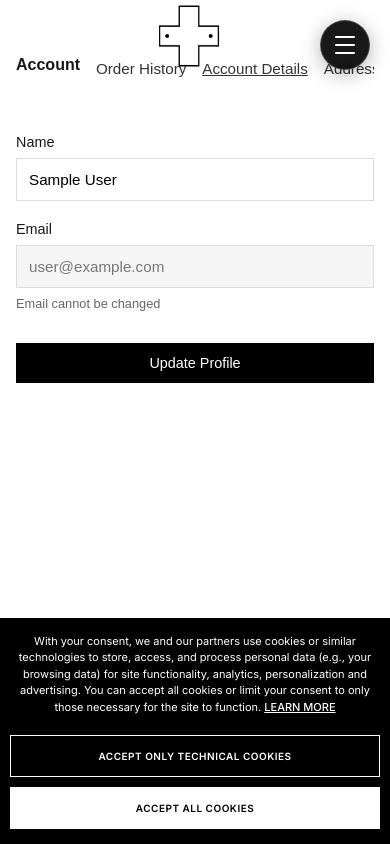
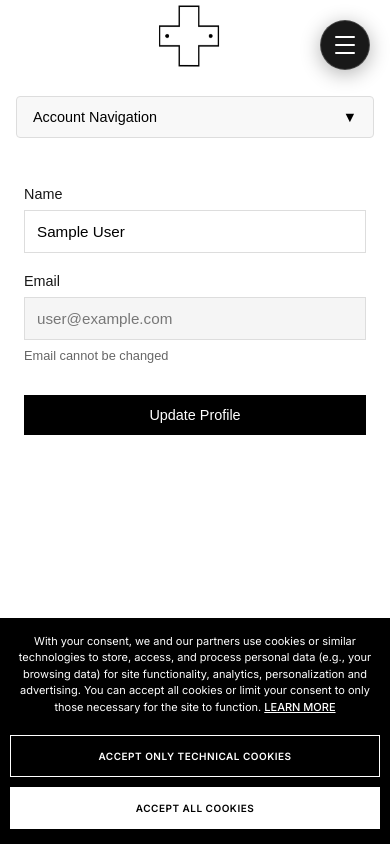
Before and after one commit to emanakin/santowrldwide-site, a Next.js app: page /account/details in a window 390 px wide. Shown: the top 844 px of the page. Built offline with nearby package versions, Linux system fonts and the light colour scheme; no server answers; sample sign-in values are in the browser's storage; a web font is replaced by a local one.

Commit message:
Enhance About page video transitions with safe play/pause functions and timeout management. Refactor AccountNav for mobile responsiveness with a toggle feature. Update Footer to include a newsletter subscription popup. Adjust Wishlist and Account styles for improved layout and responsiveness.

```diff
--- a/src/app/(app)/account/layout.tsx
+++ b/src/app/(app)/account/layout.tsx
@@ -7,10 +7,6 @@ interface AccountLayoutProps {
 }
 
 export default function AccountLayout({ children }: AccountLayoutProps) {
-  // Server component - no useAuth hook here
-  // In real implementation, you'd use server session validation
-  // For now we'll use client-side protection in each page
-
   return (
     <div className={styles.accountContainer}>
       <div className={styles.accountContent}>
--- a/src/app/(app)/account/wishlist/page.tsx
+++ b/src/app/(app)/account/wishlist/page.tsx
@@ -45,7 +45,6 @@ export default function WishlistPage() {
   return (
     <div className={styles.container}>
       <div className={styles.header}>
-        <h1 className={styles.title}>My Wishlist</h1>
         {wishlistCount > 0 && (
           <div className={styles.headerActions}>
             <span className={styles.count}>{wishlistCount} items</span>
--- a/src/components/account/AccountNav.tsx
+++ b/src/components/account/AccountNav.tsx
@@ -1,17 +1,17 @@
 "use client";
 
-import React from "react";
+import { usePathname, useRouter } from "next/navigation";
 import Link from "next/link";
-import { usePathname } from "next/navigation";
-import { useRouter } from "next/navigation";
+import { useState } from "react";
 import styles from "@/styles/account/Account.module.css";
+import { logoutService } from "@/services/client/auth";
 import { useAuth } from "@/context/AuthContext";
-import { logoutService } from "@/services/client/auth";
 
 export default function AccountNav() {
   const pathname = usePathname();
   const router = useRouter();
   const { setUser } = useAuth();
+  const [isMobileNavOpen, setIsMobileNavOpen] = useState(false);
 
   const handleLogout = async () => {
     try {
@@ -27,11 +27,77 @@ export default function AccountNav() {
     return pathname === path;
   };
 
+  const toggleMobileNav = () => {
+    setIsMobileNavOpen(!isMobileNavOpen);
+  };
+
+  const closeMobileNav = () => {
+    setIsMobileNavOpen(false);
+  };
+
   return (
-    <nav
-      className={styles.accountNav}
-      style={{ position: "relative", zIndex: 10 }}
+    <>
+      {/* Mobile Navigation Toggle */}
+      <button
+        className={`${styles.mobileNavToggle} ${isMobileNavOpen ? styles.open : ""}`}
+        onClick={toggleMobileNav}
       >
+        Account Navigation
+      </button>
+
+      {/* Mobile Navigation Content */}
+      <div
+        className={`${styles.mobileNavContent} ${isMobileNavOpen ? styles.open : ""}`}
+      >
+        <Link
+          href="/account/orders"
+          className={`${styles.accountNavLink} ${
+            isActive("/account/orders") ? styles.activeLink : ""
+          }`}
+          onClick={closeMobileNav}
+        >
+          Order History
+        </Link>
+        <Link
+          href="/account/details"
+          className={`${styles.accountNavLink} ${
+            isActive("/account/details") ? styles.activeLink : ""
+          }`}
+          onClick={closeMobileNav}
+        >
+          Account Details
+        </Link>
+        <Link
+          href="/account/addresses"
+          className={`${styles.accountNavLink} ${
+            isActive("/account/addresses") ? styles.activeLink : ""
+          }`}
+          onClick={closeMobileNav}
+        >
+          Addresses
+        </Link>
+        <Link
+          href="/account/wishlist"
+          className={`${styles.accountNavLink} ${
+            isActive("/account/wishlist") ? styles.activeLink : ""
+          }`}
+          onClick={closeMobileNav}
+        >
+          Wishlist
+        </Link>
+        <button
+          onClick={() => {
+            handleLogout();
+            closeMobileNav();
+          }}
+          className={styles.accountNavLink}
+        >
+          Log out
+        </button>
+      </div>
+
+      {/* Desktop Navigation */}
+      <nav className={styles.accountNav}>
         <div className={styles.accountNavHeader}>Account</div>
         <Link
           href="/account/orders"
@@ -69,5 +135,6 @@ export default function AccountNav() {
           Log out
         </button>
       </nav>
+    </>
   );
 }
--- a/src/components/home/Footer.tsx
+++ b/src/components/home/Footer.tsx
@@ -1,9 +1,41 @@
-import React from "react";
+"use client";
+
+import React, { useState } from "react";
 import Link from "next/link";
+import NewsletterPopup from "../popups/NewsletterPopup";
 import styles from "../../styles/Footer.module.css";
 
 const Footer = () => {
+  const [showNewsletterPopup, setShowNewsletterPopup] = useState(false);
+
+  const handleNewsletterClick = (e: React.MouseEvent) => {
+    e.preventDefault();
+    setShowNewsletterPopup(true);
+  };
+
+  const handleNewsletterSubmit = async (email: string, phone?: string) => {
+    try {
+      const response = await fetch("/api/subscribe", {
+        method: "POST",
+        headers: {
+          "Content-Type": "application/json",
+        },
+        body: JSON.stringify({ email, phone }),
+      });
+
+      if (!response.ok) {
+        throw new Error("Subscription failed");
+      }
+
+      // Success is handled by the popup component
+    } catch (error) {
+      console.error("Newsletter subscription error:", error);
+      throw error; // Re-throw to let popup handle the error display
+    }
+  };
+
   return (
+    <>
       <footer className={styles.footer}>
         <div className={styles.linksContainer}>
           <div className={styles.linkColumn}>
@@ -16,9 +48,13 @@ const Footer = () => {
           </div>
 
           <div className={styles.linkColumn}>
-          <Link href="#newsletter" className={styles.link}>
+            <button
+              onClick={handleNewsletterClick}
+              className={styles.link}
+              style={{ background: "none", border: "none", cursor: "pointer" }}
+            >
               Newsletter
-          </Link>
+            </button>
             <Link href="/policy" className={styles.link}>
               Terms & Conditions
             </Link>
@@ -59,6 +95,13 @@ const Footer = () => {
           </Link>
         </div>
       </footer>
+
+      <NewsletterPopup
+        isVisible={showNewsletterPopup}
+        onClose={() => setShowNewsletterPopup(false)}
+        onSubmit={handleNewsletterSubmit}
+      />
+    </>
   );
 };
 
--- a/src/styles/account/Account.module.css
+++ b/src/styles/account/Account.module.css
@@ -3,30 +3,33 @@
   width: 100%;
   max-width: 1200px;
   margin: 0 auto;
-  padding: 2rem 1rem;
+  padding: 2rem 1rem 2rem 1rem; /* Increased top padding */
   position: relative;
 }
 
 .accountContent {
   display: flex;
+  justify-content: center;
   position: relative;
   min-height: 400px;
 }
 
 .accountSidebar {
-  width: 250px;
+  width: fit-content;
   position: absolute;
-  left: 0;
+  left: 50%;
   top: 0;
-  z-index: 10;
+  transform: translateX(-600px); /* Move left by half container width */
+  z-index: 100;
 }
 
 .accountMain {
   width: 100%;
-  padding-left: 280px;
+  max-width: 800px;
   display: flex;
   flex-direction: column;
-  align-items: flex-start;
+  align-items: center;
+  margin: 0 auto;
 }
 
 .accountTitle {
@@ -39,9 +42,6 @@
 .accountNav {
   display: flex;
   flex-direction: column;
-  padding-top: 2rem;
-  background: #fff;
-  padding: 2rem 1rem 1rem 0;
 }
 
 .accountNavHeader {
@@ -75,7 +75,7 @@
   font-size: 1.25rem;
   font-weight: 500;
   margin-bottom: 1.5rem;
-  text-align: left;
+  text-align: center;
 }
 
 /* Empty state */
@@ -118,7 +118,7 @@
   font-size: 1.1rem;
   font-weight: 500;
   margin-bottom: 1.5rem;
-  text-align: left;
+  text-align: center;
 }
 
 .addressForm,
@@ -241,9 +241,15 @@
 /* Address cards */
 .addressList {
   display: grid;
-  grid-template-columns: repeat(auto-fill, minmax(300px, 1fr));
+  grid-template-columns: repeat(auto-fit, minmax(300px, 1fr));
   gap: 1.5rem;
   margin-bottom: 2rem;
+  padding-top: 20px;
+  width: 100%;
+  justify-items: center; /* Center the cards */
+  max-width: 750px; /* Limit container width to ensure max 2 columns */
+  margin-left: auto;
+  margin-right: auto;
 }
 
 .addressCard {
@@ -255,6 +261,8 @@
   height: 100%;
   display: flex;
   flex-direction: column;
+  width: 100%;
+  max-width: 350px; /* Limit max width for better centering */
 }
 
 .addressCard:hover {
@@ -295,8 +303,86 @@
   letter-spacing: 0.5px;
 }
 
-/* Mobile responsive */
-@media (max-width: 768px) {
+/* Mobile navigation toggle */
+.mobileNavToggle {
+  display: none;
+  background: #f8f8f8;
+  border: 1px solid #ddd;
+  padding: 0.75rem 1rem;
+  margin-bottom: 1rem;
+  cursor: pointer;
+  border-radius: 4px;
+  font-size: 0.9rem;
+  position: relative;
+  width: 100%;
+  text-align: left;
+  margin-top: 50px;
+}
+
+.mobileNavToggle:after {
+  content: "▼";
+  position: absolute;
+  right: 1rem;
+  transition: transform 0.2s;
+}
+
+.mobileNavToggle.open:after {
+  transform: rotate(180deg);
+}
+
+.mobileNavContent {
+  display: none;
+  background: #f8f8f8;
+  border: 1px solid #ddd;
+  border-radius: 4px;
+  padding: 1rem;
+  margin-bottom: 1rem;
+}
+
+.mobileNavContent.open {
+  display: block;
+}
+
+.mobileNavContent .accountNavLink {
+  padding: 0.75rem 0;
+  border-bottom: 1px solid #eee;
+  display: block;
+  width: 100%;
+}
+
+.mobileNavContent .accountNavLink:last-child {
+  border-bottom: none;
+}
+
+/* Responsive breakpoints */
+
+/* Large screens - ensure sidebar doesn't go off screen */
+@media (max-width: 1200px) {
+  .accountSidebar {
+    transform: translateX(-500px);
+  }
+
+  .accountDetailsContainer {
+    max-width: 550px;
+  }
+}
+
+@media (max-width: 1024px) {
+  .accountSidebar {
+    transform: translateX(-460px);
+  }
+
+  .accountDetailsContainer {
+    max-width: 500px;
+  }
+}
+
+/* Switch to mobile navigation */
+@media (max-width: 950px) {
+  .accountDetailsContainer {
+    max-width: 450px;
+  }
+
   .accountContainer {
     padding: 1rem;
   }
@@ -307,21 +393,26 @@
 
   .accountSidebar {
     position: static;
+    transform: none;
     width: 100%;
     margin-bottom: 2rem;
+    background: transparent;
   }
 
   .accountMain {
-    padding-left: 0;
-    align-items: center;
+    max-width: 100%;
   }
 
   .accountNav {
-    padding: 1rem 0;
-    flex-direction: row;
-    gap: 1rem;
-    overflow-x: auto;
-    white-space: nowrap;
+    display: none; /* Hide regular nav */
+  }
+
+  .mobileNavToggle {
+    display: block; /* Show mobile nav toggle */
+  }
+
+  .accountDetailsContainer {
+    max-width: 400px;
   }
 
   .pageTitle,
@@ -343,4 +434,15 @@
   .addressList {
     grid-template-columns: 1fr;
   }
+
+  .accountDetailsContainer {
+    max-width: 350px;
+  }
 }
+
+@media (max-width: 480px) {
+  .accountDetailsContainer {
+    max-width: 100%;
+    padding: 0 0.5rem;
+  }
+}
--- a/src/styles/policy/Policy.module.css
+++ b/src/styles/policy/Policy.module.css
@@ -9,6 +9,7 @@
 
 .title {
   text-align: center;
+  margin-top: 50px;
   margin-bottom: 40px;
   font-weight: 500;
   font-size: 24px;
```
Also changed, not shown: src/app/(app)/about/page.tsx (+57 -15 lines), src/styles/account/Wishlist.module.css (+12 -11 lines). Lines whose indentation alone changed are shown as unchanged.
